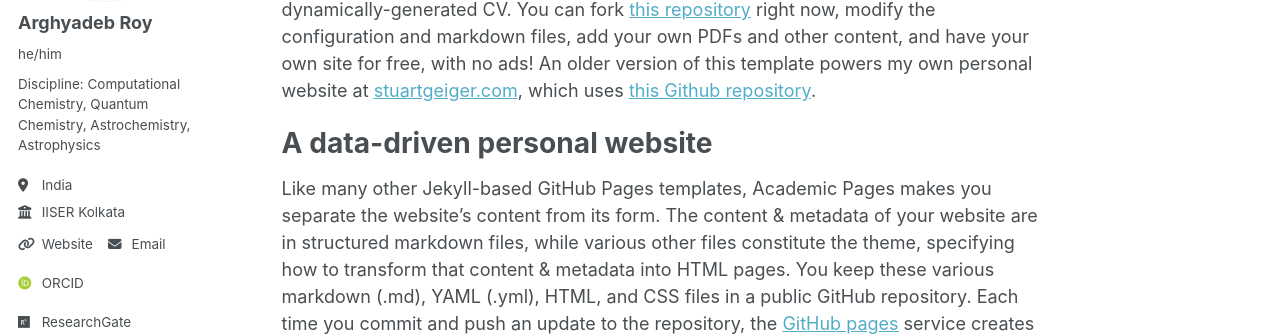
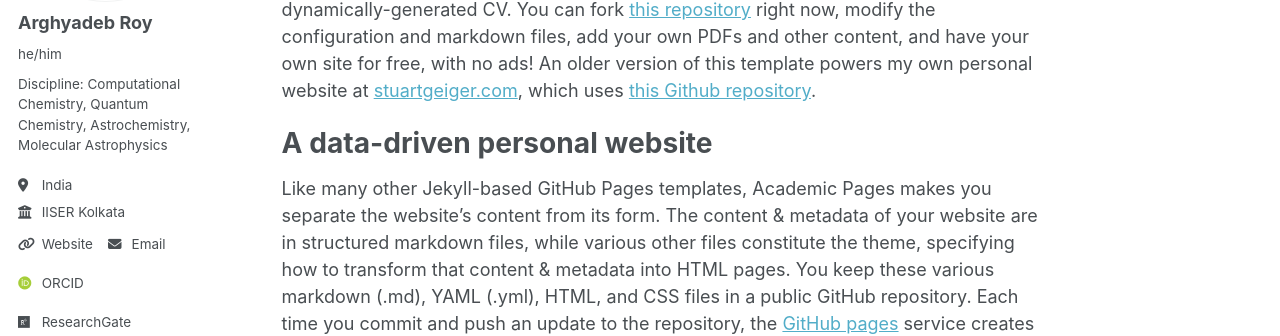
Before and after one commit to arghyadebroy/arghyadebroy.github.io, a Jekyll site: the page built from _pages/about.md, in a window 1280 px wide. Shown: the part 286-622 px from the top of the page. Built offline with Jekyll 4.4.1, drawn with Linux system fonts in a browser that asks for light colours; some web fonts are replaced.

Commit message:
Update _config.yml

```diff
--- a/_config.yml
+++ b/_config.yml
@@ -24,7 +24,7 @@ author:
   avatar           : "Roy.jpeg"
   name             : "Arghyadeb Roy"
   pronouns         : "he/him"
-  bio              : "Discipline: Computational Chemistry, Quantum Chemistry, Astrochemistry, Astrophysics"
+  bio              : "Discipline: Computational Chemistry, Quantum Chemistry, Astrochemistry, Molecular Astrophysics"
   location         : "India"
   employer         : "IISER Kolkata"
   uri              : "https://arghyadebroy.github.io/"
```
